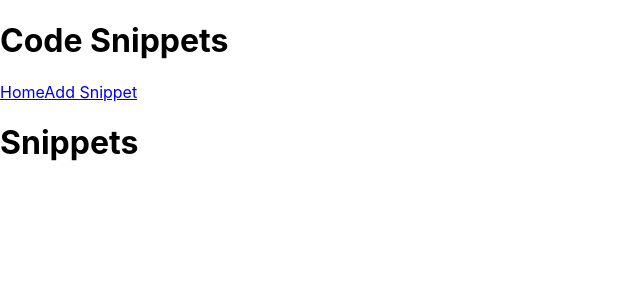
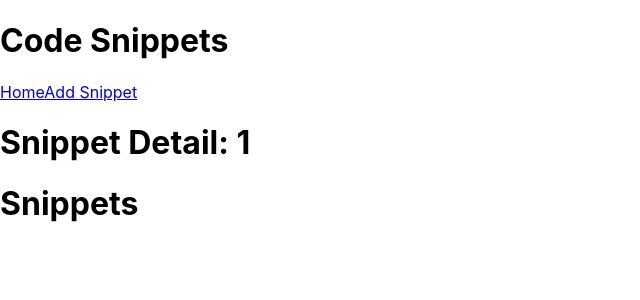
Before and after one commit to isaackhan21/code-snippets-library, a React (Create React App) app: page /snippets/1 in a window 1280 px wide. Shown: the top 300 px of the page, without its empty margins (0-640 px from the left). Built offline with nearby package versions, Linux system fonts and the light colour scheme.

Commit message:
Test Snippet Detail Page

```diff
--- a/src/components/Base.js
+++ b/src/components/Base.js
@@ -2,6 +2,7 @@ import Snippets from "./Snippets";
 import { BrowserRouter as Router, Route, Switch } from "react-router-dom";
 import Home from "./Home";
 import AddSnippet from "./AddSnippet";
+import SnippetDetail from "./SnippetDetail";
 
 const Base = () => {
   return (
@@ -13,6 +14,9 @@ const Base = () => {
         <Route path="/create">
           <AddSnippet />
         </Route>
+        <Route path="/snippets/:id">
+          <SnippetDetail />
+        </Route>
       </Switch>
     </div>
   );
--- /dev/null
+++ b/src/components/SnippetDetail.js
@@ -0,0 +1,12 @@
+import { useParams } from "react-router-dom";
+
+const SnippetDetail = () => {
+  const { id } = useParams();
+  return (
+    <div>
+      <h1>Snippet Detail: {id}</h1>
+    </div>
+  );
+};
+
+export default SnippetDetail;
```
